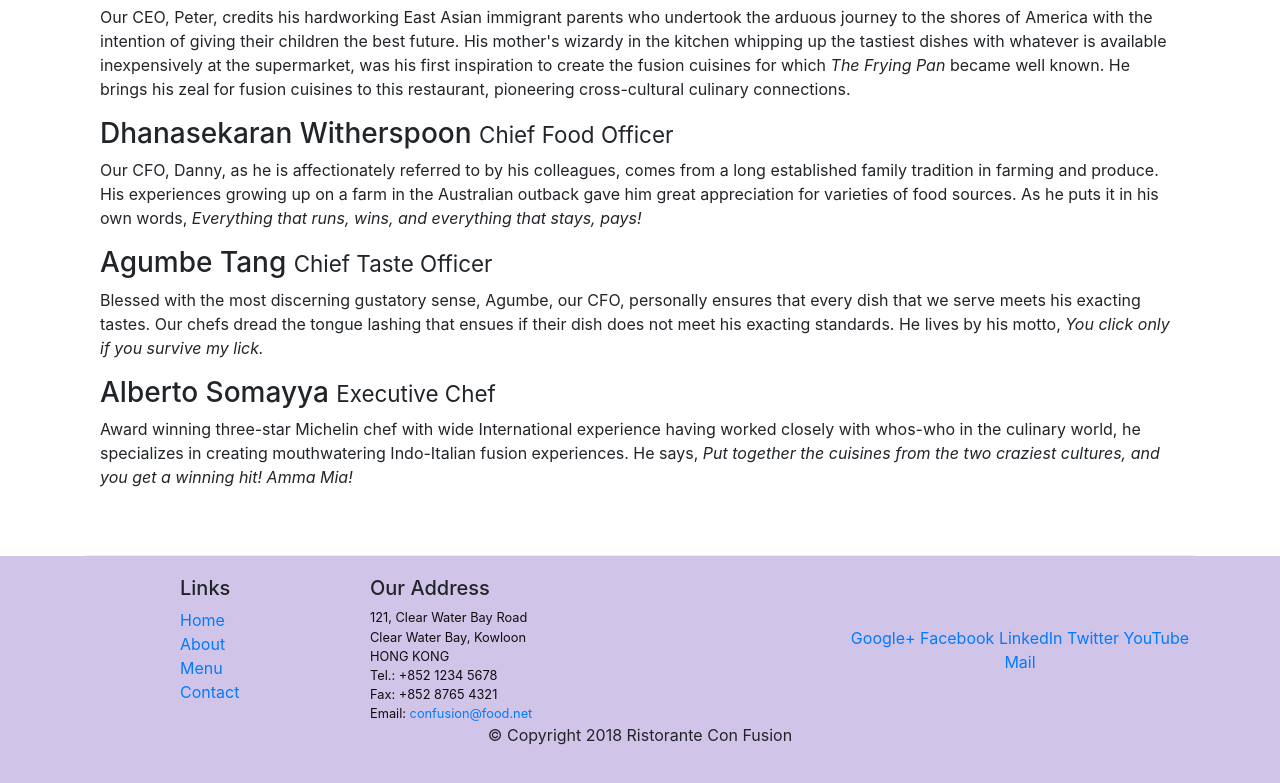
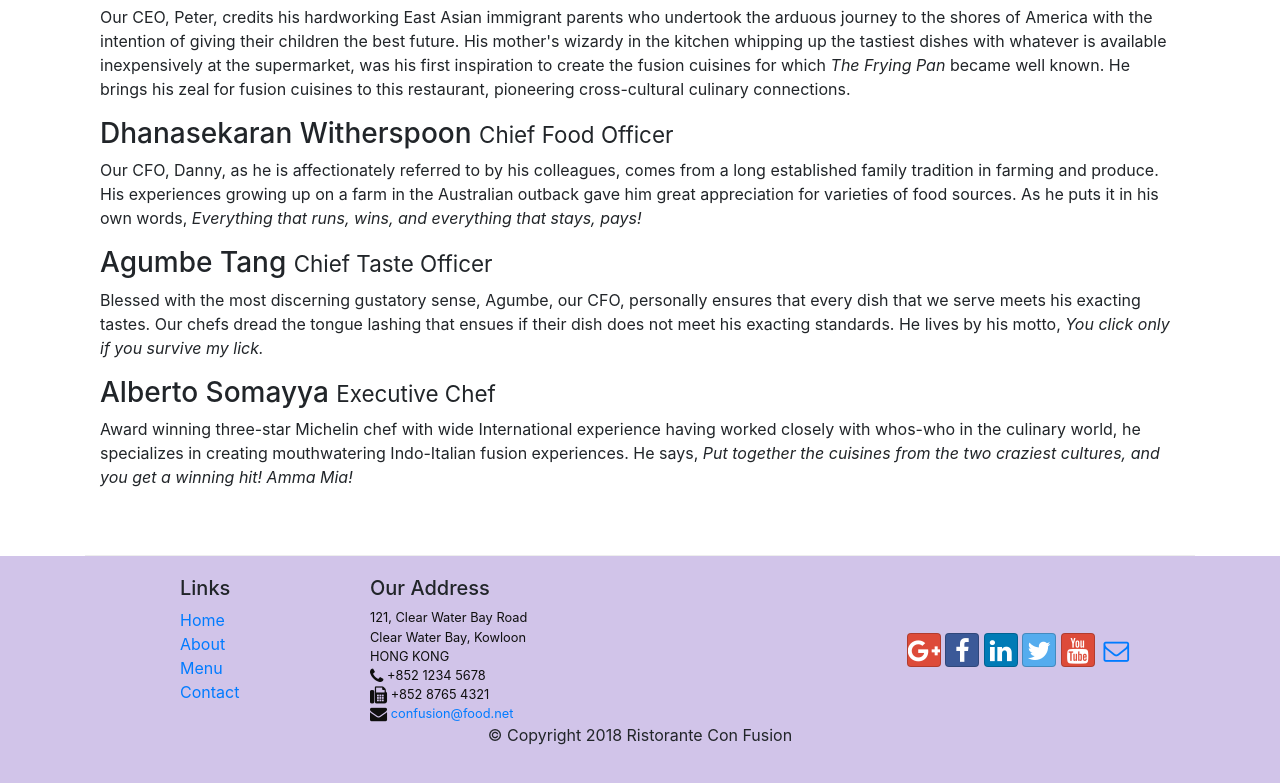
Before and after one commit to claudia-caripa/Front-End-Web-UI-Frameworks-and-Tools-Bootstrap-4, a website: page aboutus.html in a window 1280 px wide. Shown: the part 998-1781 px from the top of the page. Drawn offline with nearby package versions, Linux system fonts and the light colour scheme.

Commit message:
Icon Fonts

```diff
--- a/aboutus.html
+++ b/aboutus.html
@@ -8,6 +8,8 @@
 
         <!-- Bootstrap CSS -->
         <link rel="stylesheet" href="node_modules/bootstrap/dist/css/bootstrap.min.css">
+        <link rel="stylesheet" href="node_modules/font-awesome/css/font-awesome.min.css">
+        <link rel="stylesheet" href="node_modules/bootstrap-social/bootstrap-social.css">
         <link rel="stylesheet" href="css/styles.css">
 
         <title>Ristorante Con Fusion: About us</title>
@@ -22,10 +24,10 @@
                 <a class="navbar-brand mr-auto" href="./index.html">Ristorante Con Fusion</a>
                 <div class="collapse navbar-collapse" id="Navbar">
                     <ul class="navbar-nav mr-auto">
-                        <li class="nav-item"><a class="nav-link" href="./index.html">Home</a></li>
-                        <li class="nav-item active"><a class="nav-link" href="#">About</a></li>
-                        <li class="nav-item"><a class="nav-link" href="#">Menu</a></li>
-                        <li class="nav-item"><a class="nav-link" href="#">Contact</a></li>
+                        <li class="nav-item"><a class="nav-link" href="./index.html"><span class="fa fa-home fa-lg"></span> Home</a></li>
+                        <li class="nav-item active"><a class="nav-link" href="#"><span class="fa fa-info fa-lg"></span> About</a></li>
+                        <li class="nav-item"><a class="nav-link" href="#"><span class="fa fa-list fa-lg"></span> Menu</a></li>
+                        <li class="nav-item"><a class="nav-link" href="#"><span class="fa fa-address-card fa-lg"></span> Contact</a></li>
                     </ul>
                 </div>
             </div>
@@ -130,19 +132,19 @@
                           121, Clear Water Bay Road<br>
                           Clear Water Bay, Kowloon<br>
                           HONG KONG<br>
-                          Tel.: +852 1234 5678<br>
-                          Fax: +852 8765 4321<br>
-                          Email: <a href="mailto:confusion@food.net">confusion@food.net</a>
+                          <i class="fa fa-phone fa-lg"></i> +852 1234 5678<br>
+                          <i class="fa fa-fax fa-lg"></i> +852 8765 4321<br>
+                          <i class="fa fa-envelope fa-lg"></i> <a href="mailto:confusion@food.net">confusion@food.net</a>
                        </address>
                     </div>
                     <div class="col-12 col-sm-4 align-self-center">
                         <div class="text-center">
-                            <a href="http://google.com/+">Google+</a>
-                            <a href="http://www.facebook.com/profile.php?id=">Facebook</a>
-                            <a href="http://www.linkedin.com/in/">LinkedIn</a>
-                            <a href="http://twitter.com/">Twitter</a>
-                            <a href="http://youtube.com/">YouTube</a>
-                            <a href="mailto:">Mail</a>
+                            <a class="btn btn-social-icon btn-google" href="http://google.com/+"><i class="fa fa-google-plus fa-lg"></i></a>
+                            <a class="btn btn-social-icon btn-facebook" href="http://www.facebook.com/profile.php?id="><i class="fa fa-facebook fa-lg"></i></a>
+                            <a class="btn btn-social-icon btn-linkedin" href="http://www.linkedin.com/in/"><i class="fa fa-linkedin fa-lg"></i></a>
+                            <a class="btn btn-social-icon btn-twitter" href="http://twitter.com/"><i class="fa fa-twitter fa-lg"></i></a>
+                            <a class="btn btn-social-icon btn-google" href="http://youtube.com/"><i class="fa fa-youtube fa-lg"></i></a>
+                            <a class="btn btn-social-icon" href="mailto:"><i class="fa fa-envelope-o fa-lg"></i></a>
                         </div>
                     </div>
                </div>
--- a/package.json
+++ b/package.json
@@ -15,6 +15,8 @@
   },
   "dependencies": {
     "bootstrap": "^4.0.0",
+    "bootstrap-social": "^5.1.1",
+    "font-awesome": "^4.7.0",
     "jquery": "^3.3.1",
     "popper.js": "^1.12.9"
   }
```
Also changed, not shown: index.html (+15 -13 lines), 1 other file.
